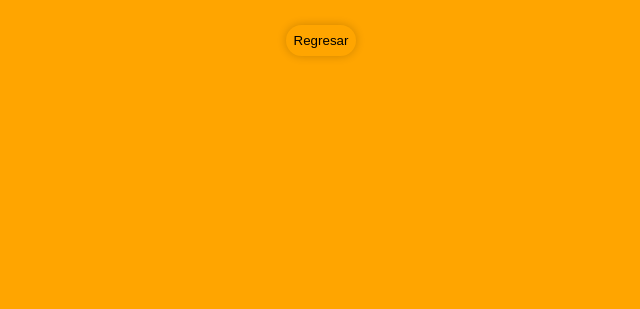
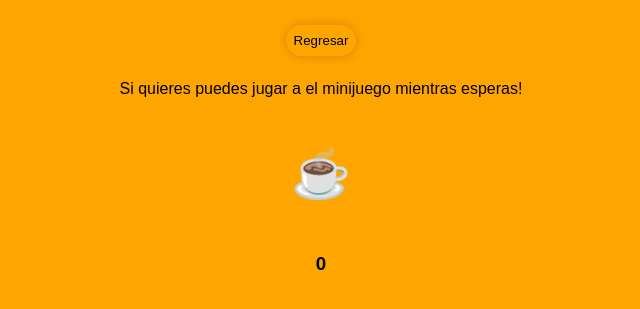
Before and after one commit to perejilinformatico/Cafeteria_FullStack, a Flask app: page /cafe_enviado_user in a window 1280 px wide. Shown: the part 271-580 px from the top of the page, without its empty margins (319-959 px from the left). Run offline with Flask 3, Linux system fonts and the light colour scheme; some web fonts are replaced.

Commit message:
actualizacion de juego al pedir tu cafe

```diff
--- a/static/engine_principal.css
+++ b/static/engine_principal.css
@@ -37,6 +37,17 @@ table {
     border-collapse: collapse;
 }
 
+.item {
+    font-size: 3rem;
+    cursor: pointer;
+    user-select: none;
+    transition: all 0.3s ease-in-out;
+}
+
+.item:active {
+    transform: scale(1.2);
+}
+
 @media screen and (max-width: 360px) {
     body {
         width: 10vh;
--- a/templates/cafe_enviado_user.html
+++ b/templates/cafe_enviado_user.html
@@ -15,11 +15,20 @@
     <p>Tu Bebida llegará pronto!</p>
     <p>Fecha: {{ fecha }}</p>
     <button class="btn_regresar">Regresar</button>
-
+    <p>Si quieres puedes jugar a el minijuego mientras esperas!</p>
+    <h1 class="item">☕</h1>
+    <h3 id="h3_puntuacion">0</h3>
     <script>
-        let i = document.querySelector('.btn_regresar')
+        let i = document.querySelector('.btn_regresar');
+        let puntuacion = document.querySelector('#h3_puntuacion');
+        let cafe_item = document.querySelector('.item');
+        let score = 0;
         i.addEventListener('click', () => {
             window.location.href = '/user'
+        });
+        cafe_item.addEventListener('click', () => {
+            score += 1;
+            puntuacion.textContent = score;
         });
     </script>
 </body>
```
